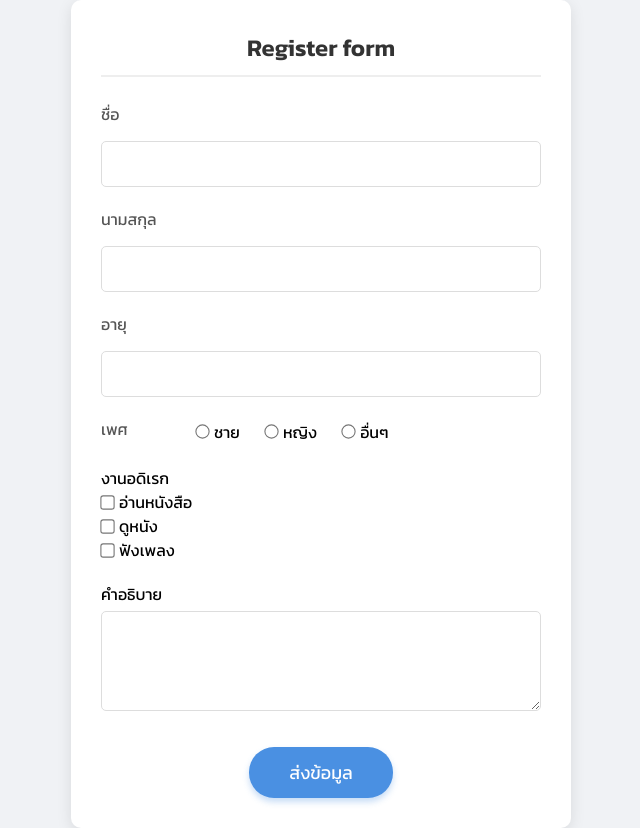
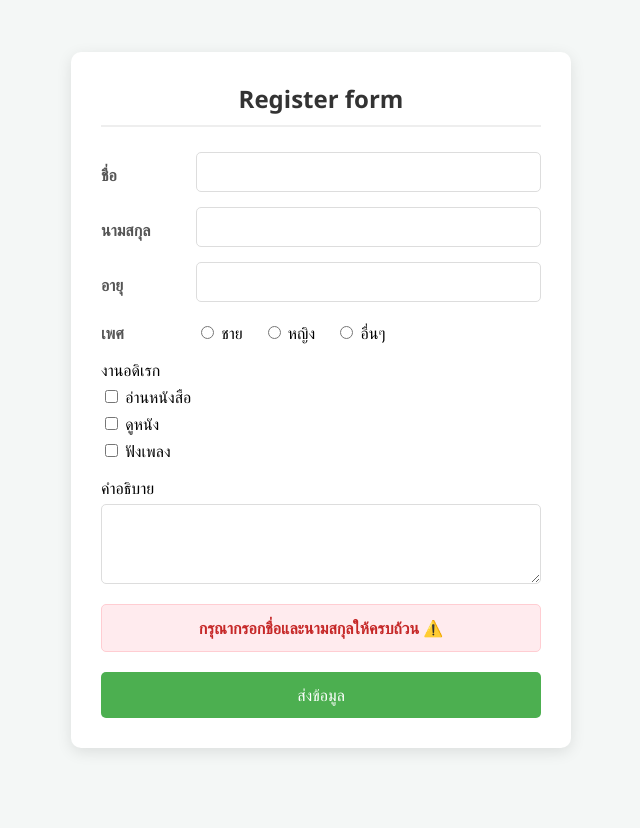
Before and after one commit to janthiwa/241-821-2568, a plain HTML site: page Fronend/index.html in a window 1280 px wide. Both pictures are taken after a click on the button "ส่งข้อมูล". Shown: the whole page, without its empty margins (319-959 px from the left). After the commit the page ends 800 px from the top, so only its background shows below. Drawn offline with nearby package versions, Linux system fonts and the light colour scheme.

Commit message:
addindex

```diff
--- a/Backend/docker-command.txt
+++ b/Backend/docker-command.txt
@@ -5,6 +5,7 @@ docker run hello-world
 docker run busybox ls
 docker run busybox ping google.com
 // Run nginx
+node index.js
 docker run nginx
 docker run -p 80:80 nginx
 docker run -p 9000:80 nginx
--- a/Backend/package.json
+++ b/Backend/package.json
@@ -11,6 +11,7 @@
   },
   "dependencies": {
     "body-parser": "^2.2.2",
+    "cors": "^2.8.6",
     "express": "^5.2.1",
     "mysql2": "^3.18.0"
   }
--- a/Fronend/index.html
+++ b/Fronend/index.html
@@ -1,12 +1,10 @@
 <!DOCTYPE html>
 <html lang="en">
 <head>
-
     <meta charset="UTF-8">
     <meta name="viewport" content="width=device-width, initial-scale=1.0">
-    <title>Document</title>
+    <title>Register Form</title>
     <link rel="stylesheet" href="styles.css">
-
 </head>
 <body>
     <div class="container">
@@ -42,23 +40,27 @@
         <div class="form-input">
             งานอดิเรก
             <div>
-                <input name="interest" type="checkbox" value="อ่านหนังสือ"> อ่านหนังสือ
+                <input name="interests" type="checkbox" value="อ่านหนังสือ"> อ่านหนังสือ
             </div>
             <div>
-                <input name="interest" type="checkbox" value="ดูหนัง"> ดูหนัง
+                <input name="interests" type="checkbox" value="ดูหนัง"> ดูหนัง
             </div>
             <div>
-                <input name="interest" type="checkbox" value="ฟังเพลง"> ฟังเพลง
+                <input name="interests" type="checkbox" value="ฟังเพลง"> ฟังเพลง
             </div>
         </div>
         <div class="form-input">
             คำอธิบาย
             <textarea name="description"></textarea>
         </div>
+
+        <div id="msg" class="notification-inline"></div>
+
         <div class="center">
             <button onclick="submitData()" class="button">ส่งข้อมูล</button>
         </div>
     </div>
+    <script src="https://cdn.jsdelivr.net/npm/axios@1.13.2/dist/axios.min.js"></script>
     <script src="index.js"></script>
 </body>
 </html>
--- a/Fronend/index.js
+++ b/Fronend/index.js
@@ -1,27 +1,66 @@
-function submitData () {
-    let firstNameDOM = document.querySelector('input[name=firstname');
-    let lastNameDOM = document.querySelector('input[name=lastname');
-    let ageNameDOM = document.querySelector('input[name=age]');
-    let ganderNameDOM = document.querySelector('input[name=gender]:checked');
-    let interestNameDOM = document.querySelectorALL('input[name=interest]:checked');
-    let descriptionNameDOM = document.querySelector('input[name=description]');
+// ฟังก์ชันแสดงข้อความแจ้งเตือน
+const displayMessage = (text, type) => {
+    const msgBox = document.getElementById('msg');
+    msgBox.innerText = text;
+    msgBox.className = `notification-inline ${type}`;
+    msgBox.style.display = 'block';
 
- let interest=''
-    for(let i=0; i<interestDOM.length; i++){
-        interest+=interestDOM[i].value
-        if(i!=interestDOM.length-1) {
-            interest+=","
+    setTimeout(() => {
+        msgBox.style.display = 'none';
+    }, 3000);
+}
+
+const submitData = async () => {
+    try {
+        let firstNameDOM = document.querySelector('input[name=firstname]');
+        let lastNameDOM = document.querySelector('input[name=lastname]');
+        let ageDOM = document.querySelector('input[name=age]');
+        let genderDOM = document.querySelector('input[name=gender]:checked');
+        let interestDOMs = document.querySelectorAll('input[name=interests]:checked');
+        let descriptionDOM = document.querySelector('textarea[name=description]');
+
+        // --- ส่วนที่เพิ่มเข้ามา: ตรวจสอบข้อมูลเบื้องต้น ---
+        if (!firstNameDOM.value.trim() || !lastNameDOM.value.trim()) {
+            displayMessage('กรุณากรอกชื่อและนามสกุลให้ครบถ้วน ⚠️', 'error');
+            return; // หยุดการทำงานทันที ไม่ให้ไปถึงขั้นตอน axios.post
         }
+
+        if (!genderDOM) {
+            displayMessage('กรุณาเลือกเพศ ⚠️', 'error');
+            return;
+        }
+        // -------------------------------------------
+
+        let interest = ''
+        for (let i = 0; i < interestDOMs.length; i++) {
+            interest += interestDOMs[i].value
+            if (i != interestDOMs.length - 1) {
+                interest += ','
+            }
+        }
+
+        let userData = {
+            firstName: firstNameDOM.value,
+            lastName: lastNameDOM.value,
+            age: ageDOM.value,
+            gender: genderDOM ? genderDOM.value : '',
+            description: descriptionDOM.value,
+            interests: interest
+        }
+
+        console.log('Sending data:', userData);
+
+        const response = await axios.post('http://localhost:8000/users', userData);
+
+        console.log('Response:', response.data);
+        displayMessage('บันทึกข้อมูลสำเร็จ ✅', 'success');
+
+        // แถม: ล้างข้อมูลในช่องกรอกหลังจากบันทึกสำเร็จ (ถ้าต้องการ)
+        // firstNameDOM.value = '';
+        // lastNameDOM.value = '';
+
+    } catch (error) {
+        console.error('เกิดข้อผิดพลาด:', error);
+        displayMessage('บันทึกข้อมูลไม่สำเร็จ ❌', 'error');
     }
-
-
-    let userData={
-        firstName:firstNameDOM.value,
-        lastName:lastNameDOM.value,
-        age:ageDOM.value,
-        gender:genderDOM.value,
-        description:descriptionDOM.value,
-        interest:interest
-    }
-    console.log('submitData',userData);
 }
--- a/Fronend/styles.css
+++ b/Fronend/styles.css
@@ -1,36 +1,62 @@
-/* นำเข้าฟอนต์ Kanit จาก Google Fonts เพื่อความสวยงามของภาษาไทย */
-@import url('https://fonts.googleapis.com/css2?family=Kanit:wght@300;400;600&display=swap');
-
 /* ตั้งค่าพื้นฐาน */
 * {
     box-sizing: border-box;
-    margin: 0;
-    padding: 0;
+    font-family: 'Segoe UI', Tahoma, Geneva, Verdana, sans-serif;
 }
 
 body {
-    font-family: 'Kanit', sans-serif;
-    background-color: #f0f2f5; /* สีพื้นหลังโทนเทาอ่อนสบายตา */
+    background-color: #f4f7f6;
     display: flex;
     justify-content: center;
     align-items: center;
-    min-height: 100vh; /* ให้ Form อยู่กลางหน้าจอเสมอ */
+    min-height: 100vh;
+    margin: 0;
 }
 
-/* กล่อง Container หลัก */
+/* กล่องคอนเทนเนอร์หลัก */
 .container {
     background-color: #ffffff;
-    width: 100%;
-    max-width: 500px; /* ความกว้างสูงสุดของฟอร์ม */
     padding: 30px;
     border-radius: 10px;
-    box-shadow: 0 4px 15px rgba(0, 0, 0, 0.1); /* เงาให้ดูลอยขึ้นมา */
+    box-shadow: 0 4px 15px rgba(0, 0, 0, 0.1);
+    width: 100%;
+    max-width: 500px;
 }
 
-/* ส่วนหัวของฟอร์ม */
+/* กล่องแจ้งเตือนแบบแทรกในเนื้อหา */
+.notification-inline {
+    width: 100%;
+    padding: 12px;
+    border-radius: 5px;
+    margin-bottom: 15px;
+    margin-top: 5px;
+    font-weight: bold;
+    text-align: center;
+    display: none;
+    animation: slideDown 0.3s ease-out;
+}
+
+.success {
+    background-color: #e8f5e9;
+    color: #2e7d32;
+    border: 1px solid #c8e6c9;
+}
+
+.error {
+    background-color: #ffebee;
+    color: #c62828;
+    border: 1px solid #ffcdd2;
+}
+
+@keyframes slideDown {
+    from { opacity: 0; transform: translateY(-5px); }
+    to { opacity: 1; transform: translateY(0); }
+}
+
+/* หัวข้อ Register Form */
 .header {
     font-size: 24px;
-    font-weight: 600;
+    font-weight: bold;
     text-align: center;
     margin-bottom: 25px;
     color: #333;
@@ -38,95 +64,75 @@ body {
     padding-bottom: 10px;
 }
 
-/* การจัดระยะห่างของแต่ละ Input Group */
-.form-input {
-    margin-bottom: 20px;
+/* การจัดวางแบบ Flex */
+.flex {
+    display: flex;
+    gap: 15px;
+    align-items: center;
 }
 
-/* จัดการ Layout แบบ Flex (สำหรับจัด Label คู่กับ Input ถ้าต้องการ) */
-.flex {
-    display: flex;
-    align-items: center;
-    gap: 10px; /* ระยะห่างระหว่าง Elements ใน Flex */
-    flex-wrap: wrap; /* ให้ตกบรรทัดเมื่อหน้าจอเล็ก */
+.form-input {
+    margin-bottom: 15px;
 }
 
-/* ปรับแต่ง Label หัวข้อ */
 .header-form {
-    font-weight: 500;
-    margin-bottom: 5px;
+    min-width: 80px;
+    font-weight: 600;
     color: #555;
-    min-width: 70px; /* จองพื้นที่ให้ Label */
 }
 
-/* Input Box ทั่วไป */
-.form {
+/* ปรับแต่ง Input และ Textarea */
+.form, textarea {
     width: 100%;
-    padding: 10px 15px;
+    padding: 10px;
     border: 1px solid #ddd;
     border-radius: 5px;
-    font-size: 16px;
-    font-family: 'Kanit', sans-serif;
+    outline: none;
     transition: border-color 0.3s;
 }
 
-/* เปลี่ยนสีขอบเมื่อกดพิมพ์ */
 .form:focus, textarea:focus {
-    border-color: #4a90e2;
-    outline: none;
+    border-color: #4CAF50;
 }
 
-/* ส่วนของ Radio Button และ Checkbox */
-input[type="radio"], input[type="checkbox"] {
-    margin-right: 5px;
-    transform: scale(1.1); /* ขยายขนาดปุ่มเลือกให้ใหญ่ขึ้นนิดหน่อย */
-    cursor: pointer;
-}
-
-/* จัดระเบียบส่วนเพศและงานอดิเรก */
-.gender .flex > div,
-.form-input > div {
-    display: flex;
-    align-items: center;
-    margin-right: 15px; /* ระยะห่างระหว่างตัวเลือก */
-}
-
-/* พื้นที่เขียนคำอธิบาย (Textarea) */
 textarea {
-    width: 100%;
-    height: 100px;
-    padding: 10px;
-    border: 1px solid #ddd;
-    border-radius: 5px;
-    resize: vertical; /* ยืดหดได้เฉพาะแนวตั้ง */
-    font-family: 'Kanit', sans-serif;
+    height: 80px;
+    resize: vertical;
     margin-top: 5px;
 }
 
-/* จัดกึ่งกลางปุ่ม */
-.center {
-    text-align: center;
-    margin-top: 30px;
+/* ปรับแต่งส่วนเลือกเพศและงานอดิเรก */
+.gender .flex {
+    gap: 20px;
 }
 
-/* ปุ่มส่งข้อมูล */
+.form-input > div {
+    margin-top: 5px;
+}
+
+/* ปุ่มกด */
+.center {
+    display: flex;
+    justify-content: center;
+    margin-top: 20px;
+}
+
 .button {
-    background-color: #4a90e2; /* สีฟ้า */
+    background-color: #4CAF50;
     color: white;
+    padding: 12px 30px;
     border: none;
-    padding: 12px 40px;
-    font-size: 18px;
-    border-radius: 25px;
+    border-radius: 5px;
+    font-size: 16px;
     cursor: pointer;
-    font-family: 'Kanit', sans-serif;
     transition: background-color 0.3s, transform 0.1s;
-    box-shadow: 0 4px 6px rgba(74, 144, 226, 0.3);
+    width: 100%;
 }
 
 .button:hover {
-    background-color: #357abd; /* สีเข้มขึ้นเมื่อเอาเมาส์ชี้ */
+    background-color: #45a049;
 }
 
 .button:active {
-    transform: scale(0.98); /* ยุบลงเล็กน้อยเมื่อคลิก */
+    transform: scale(0.98);
 }
```
Also changed, not shown: Backend/index.js (+85 -34 lines), Fronend/connect.html (added, +19 -0 lines), 1 other file.
